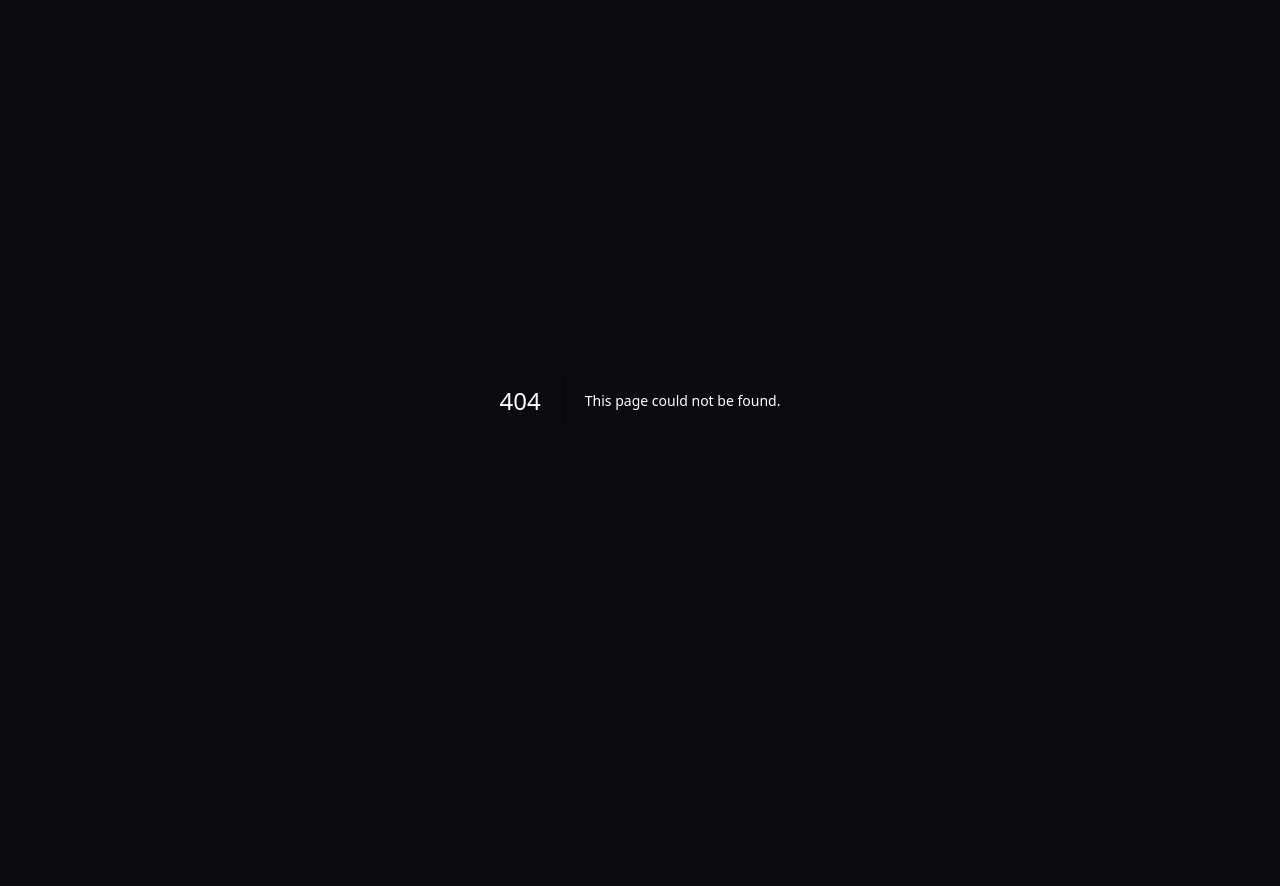
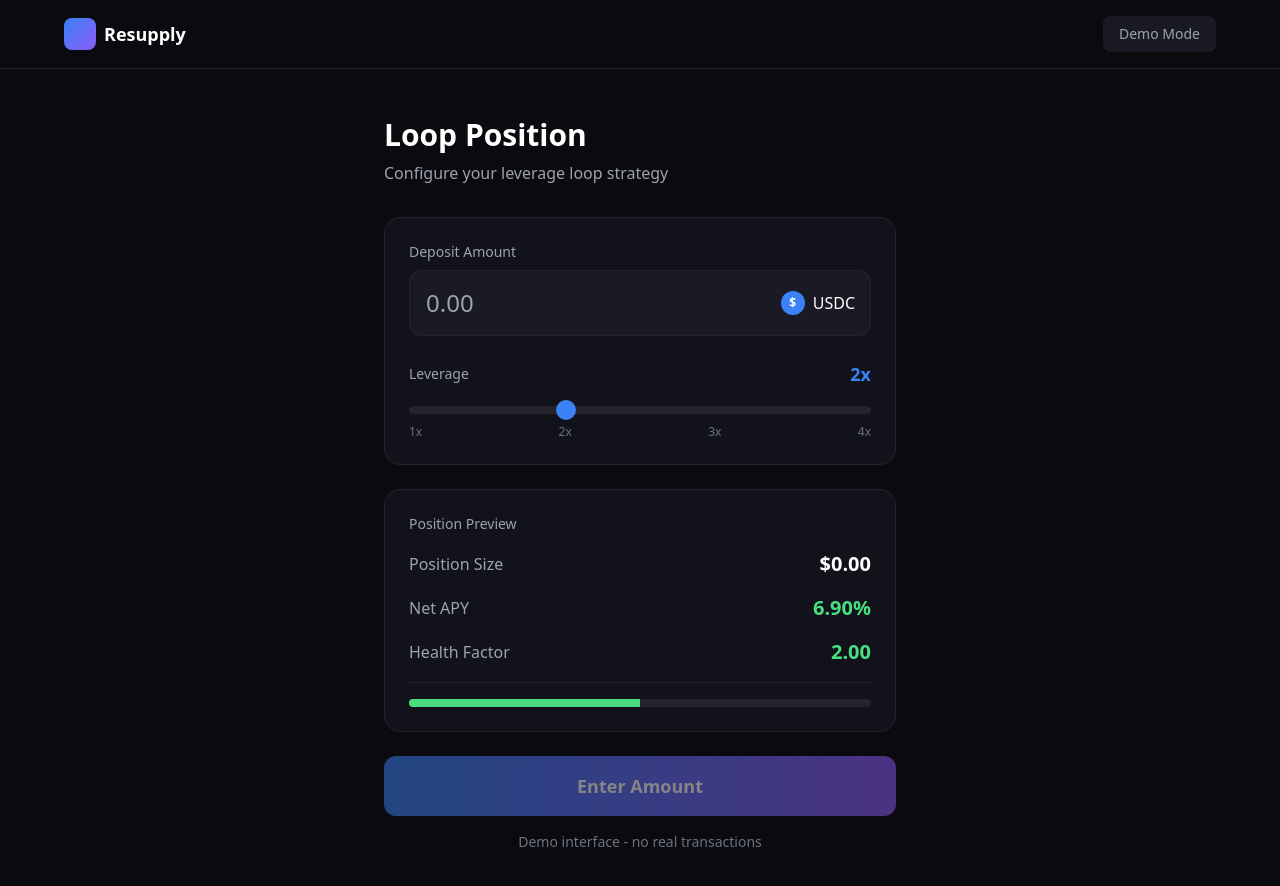
Before and after one commit to TESCHEL/resupply-loop, a Next.js app: page /app in a window 1280 px wide. Before the commit this address had no page. Shown: the top 886 px of the page. Before the commit the page ends 800 px from the top, so only its background shows below. Built offline with nearby package versions, Linux system fonts and the light colour scheme.

Commit message:
feat: add loop interface with amount input, leverage slider, preview

```diff
--- /dev/null
+++ b/src/app/app/page.tsx
@@ -0,0 +1,135 @@
+'use client'
+import { useState } from 'react'
+import Link from 'next/link'
+
+export default function AppPage() {
+  const [amount, setAmount] = useState('')
+  const [leverage, setLeverage] = useState(2)
+
+  const numAmount = parseFloat(amount) || 0
+  const positionSize = numAmount * leverage
+  const baseApy = 4.5
+  const borrowCost = 2.1
+  const netApy = baseApy * leverage - borrowCost * (leverage - 1)
+  const healthFactor = leverage > 0 ? (4 / leverage).toFixed(2) : '4.00'
+
+  return (
+    <div className="min-h-screen flex flex-col">
+      {/* Header */}
+      <header className="border-b border-dark-600 px-6 py-4">
+        <div className="max-w-6xl mx-auto flex items-center justify-between">
+          <Link href="/" className="flex items-center gap-2">
+            <div className="w-8 h-8 rounded-lg bg-gradient-to-br from-accent-blue to-accent-purple" />
+            <span className="font-semibold text-lg">Resupply</span>
+          </Link>
+          <div className="px-4 py-2 bg-dark-700 rounded-lg text-sm text-gray-400">
+            Demo Mode
+          </div>
+        </div>
+      </header>
+
+      {/* Main Content */}
+      <main className="flex-1 px-6 py-12">
+        <div className="max-w-lg mx-auto">
+          <h1 className="text-3xl font-bold mb-2">Loop Position</h1>
+          <p className="text-gray-400 mb-8">Configure your leverage loop strategy</p>
+
+          {/* Input Card */}
+          <div className="bg-dark-800 border border-dark-600 rounded-2xl p-6 mb-6">
+            {/* Amount Input */}
+            <div className="mb-6">
+              <label className="block text-sm text-gray-400 mb-2">Deposit Amount</label>
+              <div className="relative">
+                <input
+                  type="number"
+                  value={amount}
+                  onChange={(e) => setAmount(e.target.value)}
+                  placeholder="0.00"
+                  className="w-full bg-dark-700 border border-dark-600 rounded-xl px-4 py-4 text-2xl font-medium focus:outline-none focus:border-accent-blue transition-colors"
+                />
+                <div className="absolute right-4 top-1/2 -translate-y-1/2 flex items-center gap-2">
+                  <div className="w-6 h-6 rounded-full bg-blue-500 flex items-center justify-center text-xs font-bold">$</div>
+                  <span className="font-medium">USDC</span>
+                </div>
+              </div>
+            </div>
+
+            {/* Leverage Slider */}
+            <div>
+              <div className="flex items-center justify-between mb-2">
+                <label className="text-sm text-gray-400">Leverage</label>
+                <span className="text-lg font-semibold text-accent-blue">{leverage}x</span>
+              </div>
+              <input
+                type="range"
+                min="1"
+                max="4"
+                step="0.1"
+                value={leverage}
+                onChange={(e) => setLeverage(parseFloat(e.target.value))}
+                className="w-full h-2 bg-dark-600 rounded-full appearance-none cursor-pointer [&::-webkit-slider-thumb]:appearance-none [&::-webkit-slider-thumb]:w-5 [&::-webkit-slider-thumb]:h-5 [&::-webkit-slider-thumb]:rounded-full [&::-webkit-slider-thumb]:bg-accent-blue [&::-webkit-slider-thumb]:cursor-pointer"
+              />
+              <div className="flex justify-between text-xs text-gray-500 mt-1">
+                <span>1x</span>
+                <span>2x</span>
+                <span>3x</span>
+                <span>4x</span>
+              </div>
+            </div>
+          </div>
+
+          {/* Preview Card */}
+          <div className="bg-dark-800 border border-dark-600 rounded-2xl p-6 mb-6">
+            <h3 className="text-sm text-gray-400 mb-4">Position Preview</h3>
+
+            <div className="space-y-4">
+              <div className="flex items-center justify-between">
+                <span className="text-gray-400">Position Size</span>
+                <span className="text-xl font-semibold">
+                  ${positionSize.toLocaleString('en-US', { minimumFractionDigits: 2, maximumFractionDigits: 2 })}
+                </span>
+              </div>
+
+              <div className="flex items-center justify-between">
+                <span className="text-gray-400">Net APY</span>
+                <span className="text-xl font-semibold text-green-400">
+                  {netApy.toFixed(2)}%
+                </span>
+              </div>
+
+              <div className="flex items-center justify-between">
+                <span className="text-gray-400">Health Factor</span>
+                <span className={`text-xl font-semibold ${parseFloat(healthFactor) >= 2 ? 'text-green-400' : parseFloat(healthFactor) >= 1.5 ? 'text-yellow-400' : 'text-red-400'}`}>
+                  {healthFactor}
+                </span>
+              </div>
+            </div>
+
+            {/* Health Bar */}
+            <div className="mt-4 pt-4 border-t border-dark-600">
+              <div className="h-2 bg-dark-600 rounded-full overflow-hidden">
+                <div
+                  className={`h-full transition-all duration-300 ${parseFloat(healthFactor) >= 2 ? 'bg-green-400' : parseFloat(healthFactor) >= 1.5 ? 'bg-yellow-400' : 'bg-red-400'}`}
+                  style={{ width: `${Math.min(parseFloat(healthFactor) / 4 * 100, 100)}%` }}
+                />
+              </div>
+            </div>
+          </div>
+
+          {/* Loop Button */}
+          <button
+            disabled={numAmount <= 0}
+            className="w-full py-4 bg-gradient-to-r from-accent-blue to-accent-purple hover:opacity-90 disabled:opacity-50 disabled:cursor-not-allowed rounded-xl font-semibold text-lg transition-opacity"
+          >
+            {numAmount > 0 ? 'Loop Position' : 'Enter Amount'}
+          </button>
+
+          {/* Info */}
+          <p className="text-center text-gray-500 text-sm mt-4">
+            Demo interface - no real transactions
+          </p>
+        </div>
+      </main>
+    </div>
+  )
+}
```
